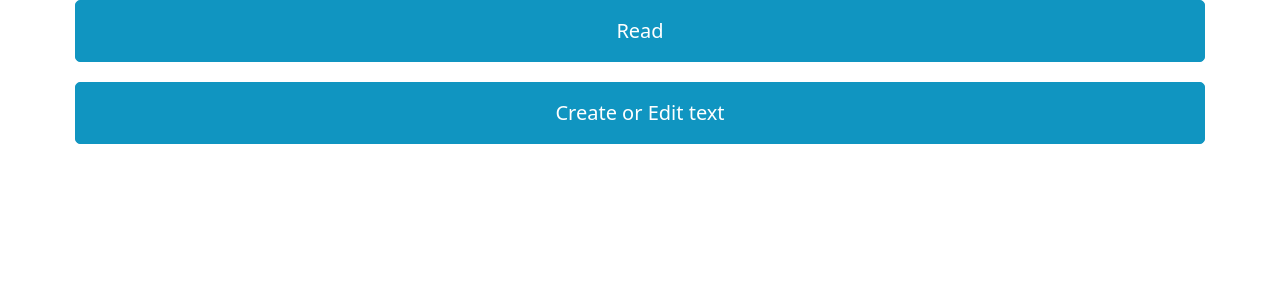
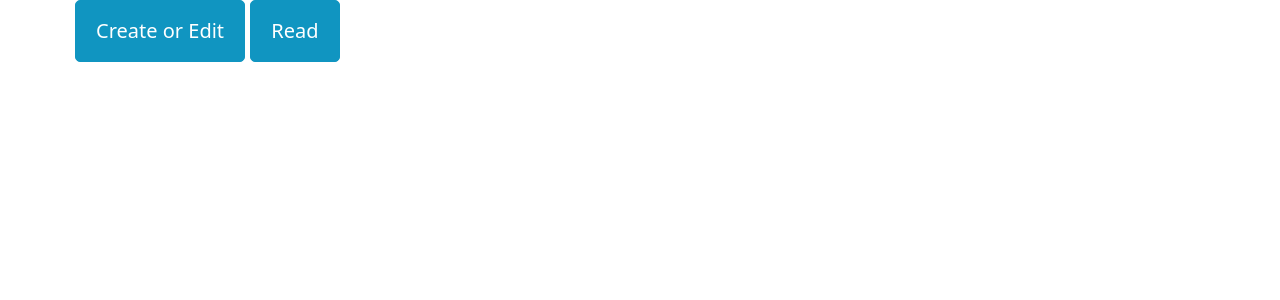
Before and after one commit to augustomolke/lwt_svelte, a Svelte app: page / in a window 1280 px wide. Shown: the top 300 px of the page. Built offline with nearby package versions, Linux system fonts and the light colour scheme.

Commit message:
feat: Add svelte-routes-spa

```diff
--- a/package.json
+++ b/package.json
@@ -20,6 +20,8 @@
     "vite": "^3.0.6"
   },
   "dependencies": {
-    "dexie": "^3.2.2"
+    "dexie": "^3.2.2",
+    "svelte-spa-router": "^3.3.0",
+    "url-slug": "^3.0.4"
   }
 }
--- a/src/App.svelte
+++ b/src/App.svelte
@@ -1,26 +1,12 @@
 <script lang="ts">
-import AddContentForm from "./lib/AddContentForm.svelte";
-import ReadContent from "./lib/ReadContent.svelte";
-import currentState from './stores/currentState'
 
+import Router, { link } from "svelte-spa-router";
+  import { routes } from "./routes.js";
 
 </script>
 
 <main class="container">
-
-    <button on:click={()=>
-        currentState.setAction('read')
-        }>Read</button>
-    <button on:click={()=>
-        currentState.setAction('input')
-    }> Create or Edit text</button>
-
-
-
-    {#if $currentState.action === 'read'}
-    <ReadContent/>
-    {:else}
-    <AddContentForm/>
-    {/if}
-
+    <a role='button' use:link href='/write'>Create or Edit</a>
+    <a role='button' use:link href='/content'>Read</a>
+    <Router {routes}/>
 </main>
--- a/src/lib/Content.svelte
+++ b/src/lib/Content.svelte
@@ -3,6 +3,9 @@
     import type { Term as ITerm} from '../db'
     import currentContent from '../stores/currentContent';
     export let handleTermClick: (term:ITerm)=>void;
+    export let params;
+
+    console.log(params.slug)
 
 
 </script>
--- /dev/null
+++ b/src/routes.ts
@@ -0,0 +1,9 @@
+import AddContentForm from './lib/AddContentForm.svelte';
+import ReadContent from './lib/ReadContent.svelte';
+import Content from './lib/Content.svelte';
+
+export const routes = {
+  '/write': AddContentForm,
+  '/content': ReadContent,
+  '/content/:slug': Content,
+};
```
Also changed, not shown: 1 other file (tests, documents, lock files or other folders).
